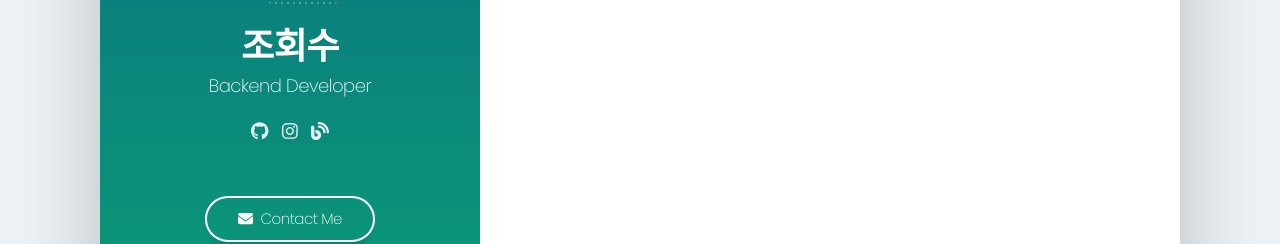
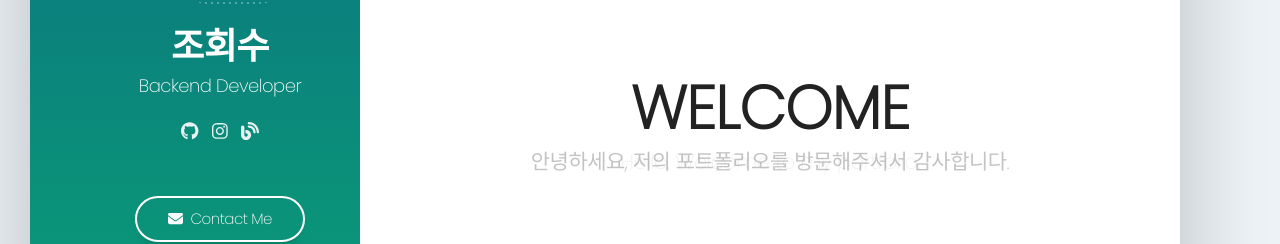
Before and after one commit to 1876070677/Frontend, a React (Create React App) app: page / in a window 1280 px wide. Shown: the part 292-536 px from the top of the page. Built offline with nearby package versions, Linux system fonts and the light colour scheme.

Commit message:
ADD : Main Page and Animation

```diff
--- a/src/blog/body.module.css
+++ b/src/blog/body.module.css
@@ -71,3 +71,9 @@ h1, h2, h3, h4, h5, h6 {
     border-radius: 32px;
     backface-visibility: hidden;
 }
+
+@media(max-width: 1280px) {
+    .page {
+        padding-left: 30px;
+    }
+}
--- a/src/blog/comp/content.module.css
+++ b/src/blog/comp/content.module.css
@@ -13,3 +13,15 @@
     perspective: 1500px;
     backface-visibility: hidden;
 }
+
+@media(max-width: 1280px) {
+    .content_area {
+        max-width: calc(100% - 330px);
+    }
+}
+
+@media(max-width: 1024px) {
+    .content_area {
+        max-width: 100%;
+    }
+}
--- a/src/blog/comp/header.module.css
+++ b/src/blog/comp/header.module.css
@@ -130,6 +130,12 @@
     -webkit-font-smoothing: antialiased;
 }
 
+@media(max-width: 1280px) {
+    .header {
+        max-width: 330px;
+    }
+}
+
 @media (min-width: 1025px) {
     .header {
         display: inline-block;
--- a/src/blog/section/section1.js
+++ b/src/blog/section/section1.js
@@ -1,11 +1,37 @@
-import React from 'react';
+import React, {useEffect} from 'react';
 import styles from './section1.module.css'
+import {useSelector, useDispatch} from 'react-redux';
+import {setSbIdx} from '../../store/animate';
 
 function Home() {
+
+    const dispatch = useDispatch();
+    const sbIdx = useSelector(state => {
+        return state.animate.subtitle;
+    })
+
+    useEffect(() => {
+        setTimeout(() => {dispatch(setSbIdx())}, 5000);
+    }, [dispatch, sbIdx])
+
     return (
-        <section className={`${styles.animated_section} styles.main_page`}>
-            <div className={styles.section_content}>
-
+        <section className={`${styles.animated_section}`}>
+            <div className={`${styles.section_content} ${styles.vcentered}`}>
+                <div className={styles.row}>
+                    <div className={styles.col}>
+                        <div className={styles.title_block}>
+                            <h2 className={styles.title_text}>WELCOME</h2>
+                            <div className="item">
+                                <div className={sbIdx === 1 ? styles.subtitle : styles.sb_disable}>
+                                    Hello, Welcome to my portfolio.
+                                </div>
+                                <div className={sbIdx === 0 ? styles.subtitle : styles.sb_disable}>
+                                    안녕하세요, 저의 포트폴리오를 방문해주셔서 감사합니다.
+                                </div>
+                            </div>
+                        </div>
+                    </div>
+                </div>
             </div>
         </section>
     )
--- a/src/blog/section/section1.module.css
+++ b/src/blog/section/section1.module.css
@@ -1,22 +1,137 @@
+@keyframes backInLeft{
+    0%{
+        opacity:.7;-webkit-transform:translateX(-2000px) scale(1);
+        transform:translateX(-2000px) scale(1)
+    }
+    80%{
+        opacity:.7;-webkit-transform:translateX(0) scale(1);
+        transform:translateX(0) scale(1)
+    }
+    to{
+        opacity:1;-webkit-transform:scale(1);
+        transform:scale(1)
+    }
+}
+
+@keyframes fadeIn{
+    0%{
+        opacity:0
+    }
+    to{
+        opacity:1
+    }
+}
+
+@keyframes fadeOut{
+    0%{
+        opacity:1
+    }
+    to{
+        opacity:0;
+    }
+}
+
 .animated_section {
     position: absolute;
     background-color: transparent;
     height: 100%;
     width: 100%;
-    border-radius: 30px;
     padding: 0;
     backface-visibility: hidden;
     transform: translate3d(0, 0, 0);
     background: no-repeat;
     background-position: 50% 50%;
     background-size: cover;
+    animation: backInLeft 1s ease-in-out 0s 1 normal;
 }
 
 .section_content {
     background-color: #fff;
+    border-radius: 30px;
     padding: 60px;
     position: relative;
     min-width: 100%;
     min-height: 100%;
     transform: translate3d(0,0,0);
 }
+
+.row {
+    width: 100%;
+}
+
+.vcentered {
+    vertical-align: middle;
+    width: 100%;
+    height: 100%;
+    display: flex;
+    -webkit-box-direction: normal;
+    -webkit-box-orient: horizontal;
+    flex-direction: row;
+    flex-wrap: wrap;
+    -webkit-box-pack: center;
+    justify-content: center;
+    align-content: stretch;
+    -webkit-box-align: center;
+    align-items: center;
+    text-align: center;
+}
+
+.col {
+    flex: 0 0 100%;
+    max-width: 100%;
+}
+
+.title_block {
+    position: relative;
+    text-align: center;
+}
+
+.title_text {
+    font-size: 60px;
+    line-height: 74px;
+    margin: 0;
+    text-align: center;
+}
+
+.subtitle {
+    position: absolute;
+    width: 100%;
+    color: #888;
+    font-size: 21px;
+    font-weight: 300;
+    margin: 5px 0;
+    text-align: center;
+    top: 100%;
+    left: 50%;
+    transform: translateX(-50%);
+    z-index: 10;
+    animation: fadeIn 2s ease-in-out 0s 1 forwards;
+}
+
+.sb_disable {
+    position: absolute;
+    width: 100%;
+    color: #888;
+    font-size: 21px;
+    font-weight: 300;
+    margin: 5px 0;
+    text-align: center;
+    top: 100%;
+    left: 50%;
+    transform: translateX(-50%);
+    z-index: 9;
+    animation: fadeOut 1s ease-in-out 0s 1 forwards;
+}
+
+@media(max-width: 1024px) {
+    .title_text {
+        font-size: 48px;
+        line-height: 56px;
+        margin: 0 0 10px;
+        text-align: center;
+    }
+
+    .subtitle {
+        font-size: 18px
+    }
+}
--- /dev/null
+++ b/src/store/animate.js
@@ -0,0 +1,18 @@
+import { createSlice } from "@reduxjs/toolkit";
+
+const animate = createSlice ({
+    name: 'animation',
+    initialState: {
+        subtitle: 0,
+    },
+    reducers: {
+        setSbIdx: (state, action) => {
+            state.subtitle = (state.subtitle + 1) % 2;
+        }
+    }
+})
+
+export default animate;
+export const {
+    setSbIdx
+  } = animate.actions;
--- a/src/store/store.js
+++ b/src/store/store.js
@@ -1,11 +1,13 @@
 import {configureStore} from '@reduxjs/toolkit';
 import updateBodyState from './updateBodyState';
 import userInfo from './userInfo';
+import animate from './animate';
 
 const store = configureStore({
   reducer:{
     changeBodyState:updateBodyState.reducer,
-    setUserinfo:userInfo.reducer
+    setUserinfo:userInfo.reducer,
+    animate:animate.reducer
   }
 })
 
--- a/src/store/updateBodyState.js
+++ b/src/store/updateBodyState.js
@@ -3,31 +3,15 @@ import { createSlice } from "@reduxjs/toolkit";
 const updateBodyState = createSlice({
     name: 'UpdateBodyState',
     initialState:{
-        idFocus : false,
-        pwFocus : false,
-        nbFocus : false,
         nudgeOpen : true,
-        currentIdx : 1
     },
     reducers:{
-      updateIdFocus: (state, action) => {
-        state.idFocus = !state.idFocus;
-      },
-      updatePwFocus: (state, action) => {
-        state.pwFocus = !state.pwFocus;
-      },
-      updateNbFocus: (state, action) => {
-        state.nbFocus = !state.nbFocus;
-      },
       updateNudge: (state, action) => {
         state.nudgeOpen = action.payload;
       },
-      updateCurrentIdx: (state, action) => {
-        state.currentIdx = action.payload;
-      }
     }
   })
   export default updateBodyState;
   export const {
-    updateIdFoucs, updatePwFocus, updateNbFocus, updateNudge, updateCurrentIdx
+    updateNudge
   } = updateBodyState.actions;
```
Also changed, not shown: 1 other file (tests, documents, lock files or other folders).
